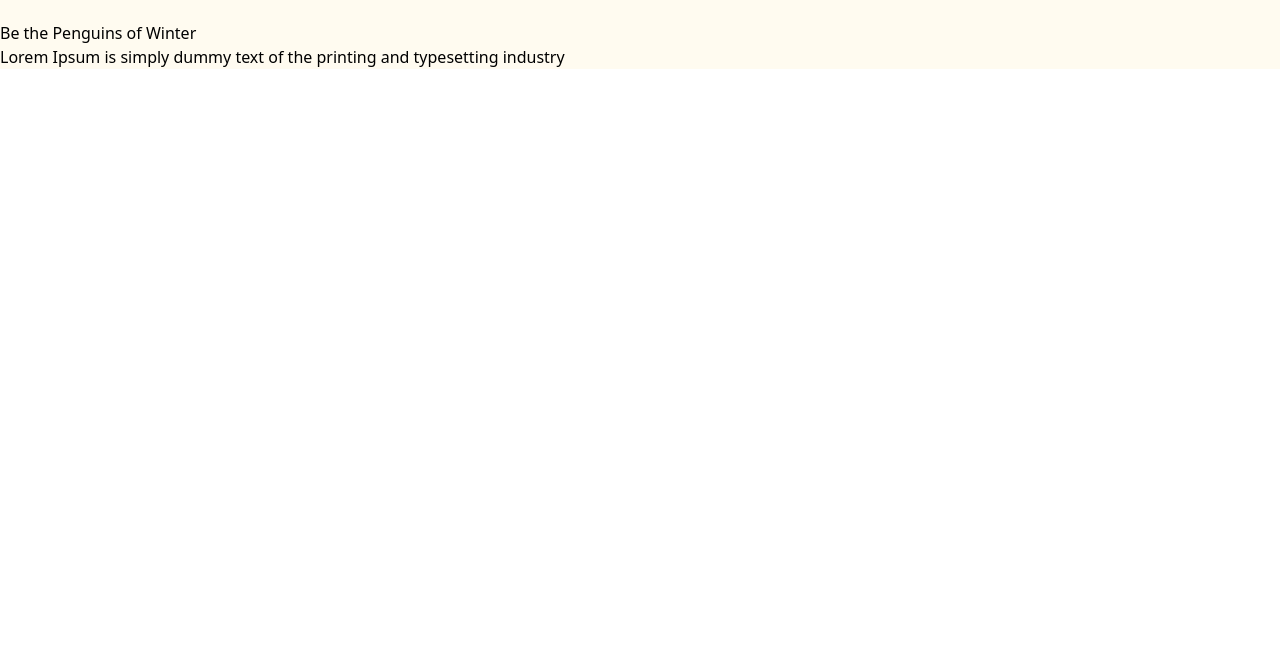
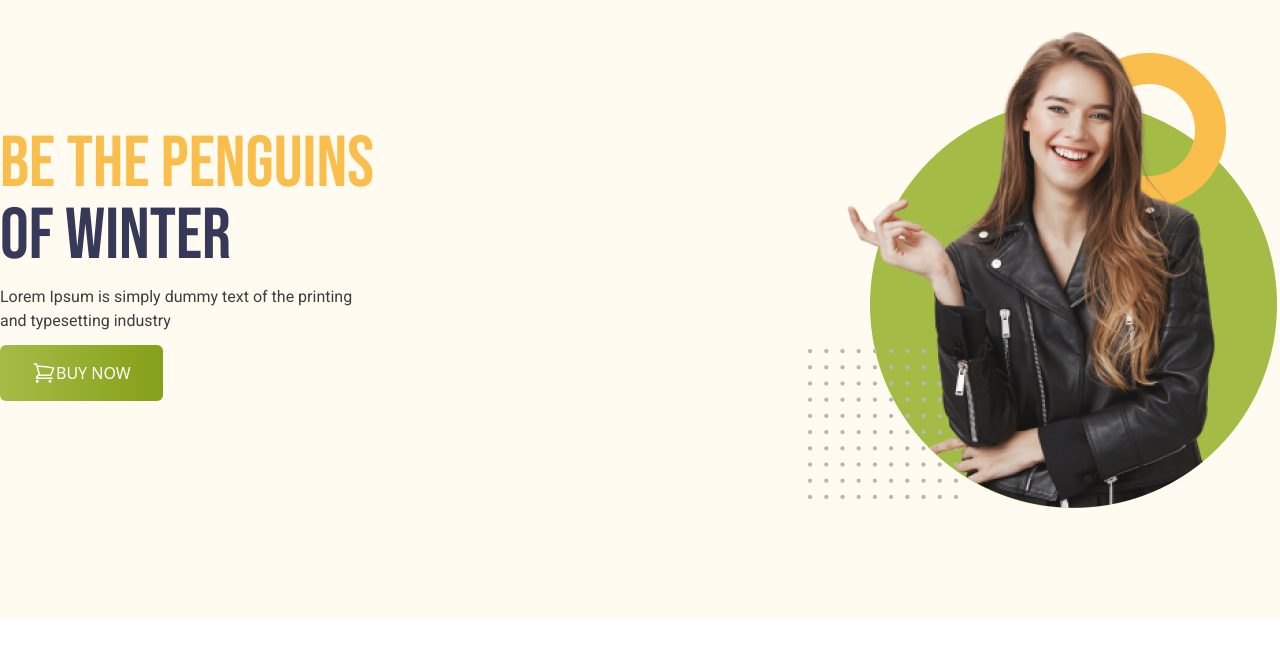
Before and after one commit to Tofazzal26/penguin-fashion, a plain HTML site: page index.html in a window 1280 px wide. Shown: the part 70-728 px from the top of the page. Drawn offline with nearby package versions, Linux system fonts and the light colour scheme.

Commit message:
main section finish

```diff
--- a/index.html
+++ b/index.html
@@ -38,14 +38,18 @@
         </nav>
 
 
-        <main>
-            <div>
+        <main class="max-w-7xl mx-auto">
+            <div class="flex items-center justify-between pb-28">
                 <div>
-                    <h1>Be the Penguins <span>of Winter</span></h1>
-                    <p>Lorem Ipsum is simply dummy text of the printing and typesetting industry</p>
+                    <h1 class="bebas-neue text-[#FABE4C] text-7xl">Be the Penguins <br><span class="text-7xl text-[#363958] ">of Winter</span></h1>
+                    <p class="roboto text-[#3E3E3E] my-3">Lorem Ipsum is simply dummy text of the printing <br> and typesetting industry</p>
+                    <button class="flex bg-gradient-to-r from-[#A4BC46] to-[#85A019] uppercase font-medium text-[#FFF] py-4 rounded-md px-8"><svg xmlns="http://www.w3.org/2000/svg" fill="none" viewBox="0 0 24 24" stroke-width="1.5" stroke="currentColor" class="w-6 h-6">
+                        <path stroke-linecap="round" stroke-linejoin="round" d="M2.25 3h1.386c.51 0 .955.343 1.087.835l.383 1.437M7.5 14.25a3 3 0 0 0-3 3h15.75m-12.75-3h11.218c1.121-2.3 2.1-4.684 2.924-7.138a60.114 60.114 0 0 0-16.536-1.84M7.5 14.25 5.106 5.272M6 20.25a.75.75 0 1 1-1.5 0 .75.75 0 0 1 1.5 0Zm12.75 0a.75.75 0 1 1-1.5 0 .75.75 0 0 1 1.5 0Z" />
+                      </svg>
+                       buy now</button>
                 </div>
                 <div>
-
+                    <img src="images/model.png" alt="">
                 </div>
             </div>
         </main>
```
